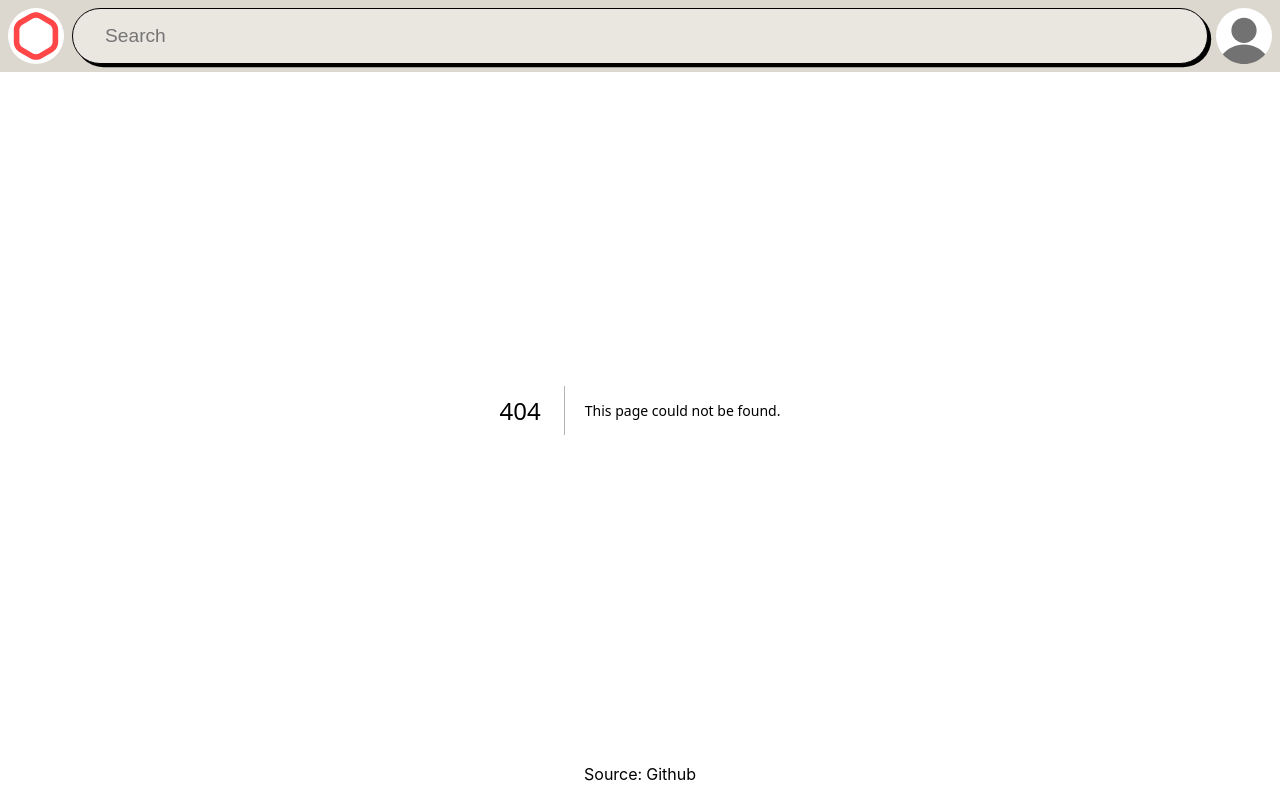
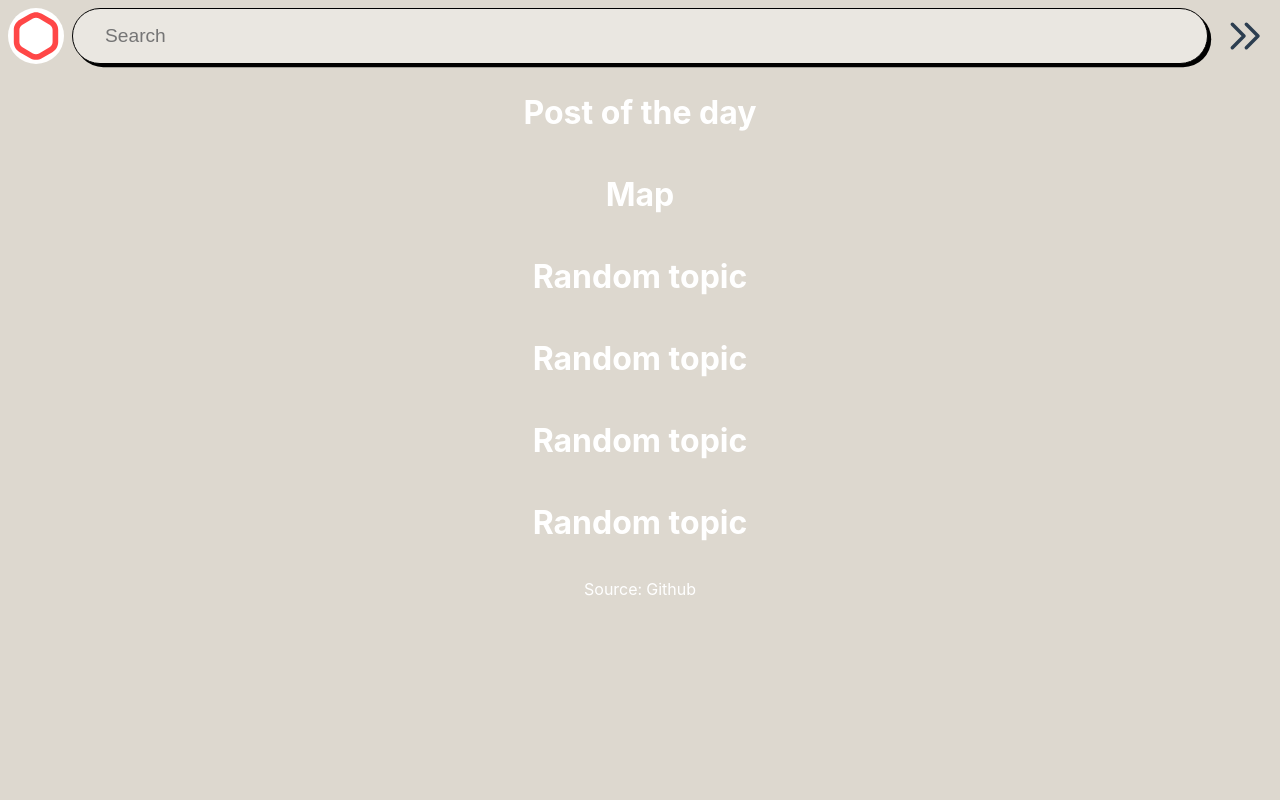
Before and after one commit to unfinishedprogram/Digital-Moment-Team-6-cleanup, a Next.js app: page /explorer in a window 1280 px wide. Before the commit this address had no page. Built offline with nearby package versions, Linux system fonts and the light colour scheme.

Commit message:
added explorer page with placeholder items

```diff
--- a/pages/_app.tsx
+++ b/pages/_app.tsx
@@ -15,7 +15,7 @@ export default function App({ Component, pageProps }: AppProps) {
   // Changing navbar depending on page
   if (router.pathname == '/user') {
     navBar = <ProfileNavBar />
-  } else if (router.pathname == '/register') {
+  } else if (router.pathname == '/explorer') {
     navBar = <ExplorerNavBar />
   } else {
     navBar = <NavBar />
--- /dev/null
+++ b/pages/explorer.tsx
@@ -0,0 +1,24 @@
+import React from 'react';
+
+export default function Explorer() {
+  return (<>
+    <div className={'post-of-the-day'}>
+      <h1>Post of the day</h1>
+    </div>
+    <div className={'map'}>
+      <h1>Map</h1>
+    </div>
+    <div className={'post'}>
+      <h1>Random topic</h1>
+    </div>
+    <div className={'post'}>
+      <h1>Random topic</h1>
+    </div>
+    <div className={'post'}>
+      <h1>Random topic</h1>
+    </div>
+    <div className={'post'}>
+      <h1>Random topic</h1>
+    </div>
+  </>);
+}
--- a/src/components/general/explorer-nav-bar.tsx
+++ b/src/components/general/explorer-nav-bar.tsx
@@ -1,6 +1,7 @@
 import React from "react";
 import Image from 'next/image'
 import styles from '../../../styles/Index.module.scss'
+import input_style from '../../../styles/input.module.scss'
 import { useRouter } from "next/router";
 
 export default function ExplorerNavBar() {
@@ -8,7 +9,7 @@ export default function ExplorerNavBar() {
   return (
     <nav className={styles.nav}>
       <Image src="/img/logo.svg" width="50" height="50" alt="logo-placeholder" />
-      <div className={'navbar-spacer'}></div>
+      <input className={input_style["text-input"]} type="search" placeholder="Search"></input>
       <Image src="/img/chevrons-right.svg" onClick={router.back} width="50" height="50" alt="back-button-placeholder" />
     </nav>
   );
--- a/src/components/general/nav-bar.tsx
+++ b/src/components/general/nav-bar.tsx
@@ -7,7 +7,7 @@ import Link from 'next/link'
 export default class NavBar extends React.Component {
   render() {
     return <nav className={styles.nav}>
-      <Link href="/register"><Image src="/img/logo.svg" width="50" height="50" alt="logo-placeholder" /></Link>
+      <Link href="/explorer"><Image src="/img/logo.svg" width="50" height="50" alt="logo-placeholder" /></Link>
       <input className={input_style["text-input"]} type="search" placeholder="Search"></input>
       <Link href="/user"><Image src="/img/avatar.svg" width="50" height="50" alt="avatar-placeholder" /></Link>
     </nav>;
```
